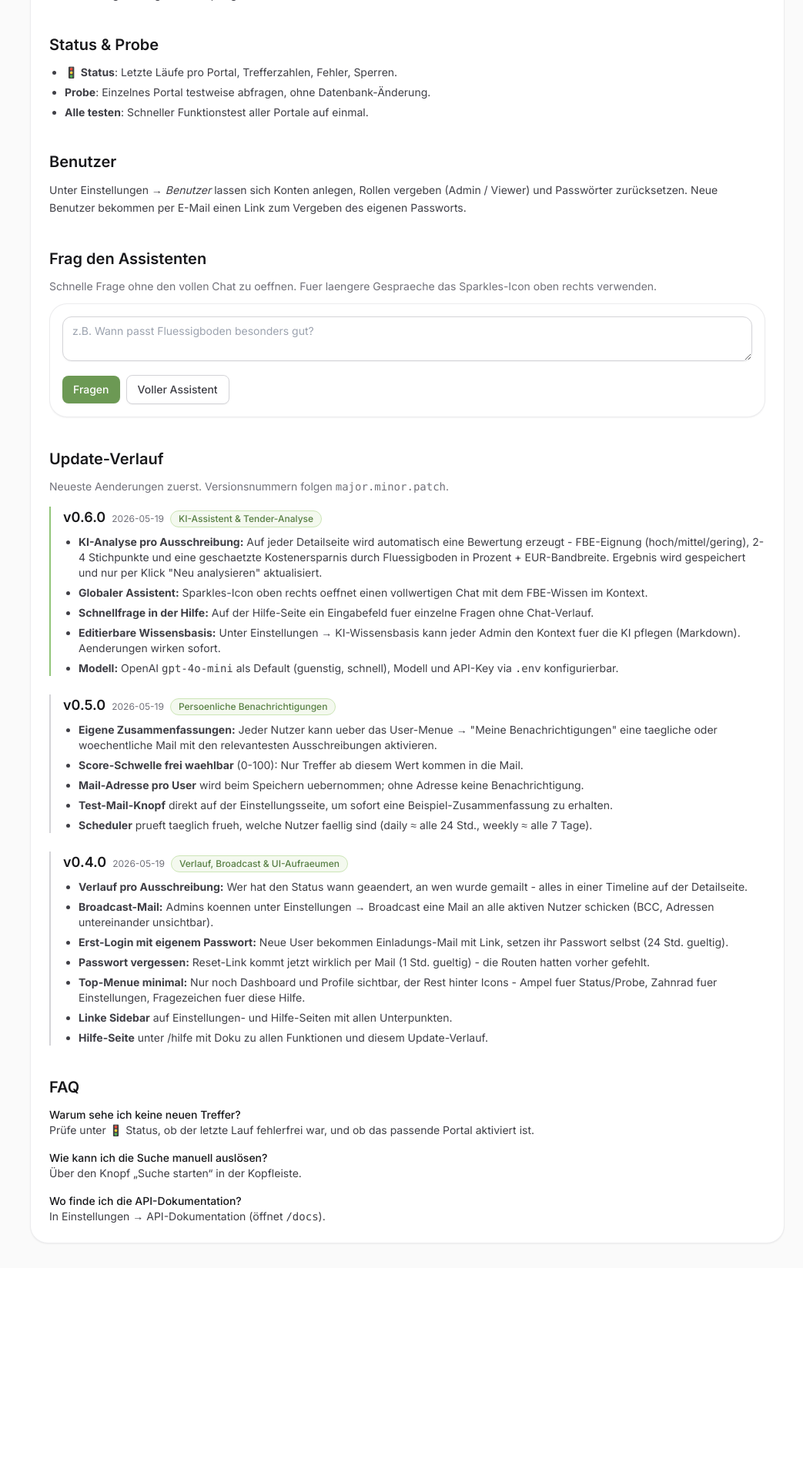
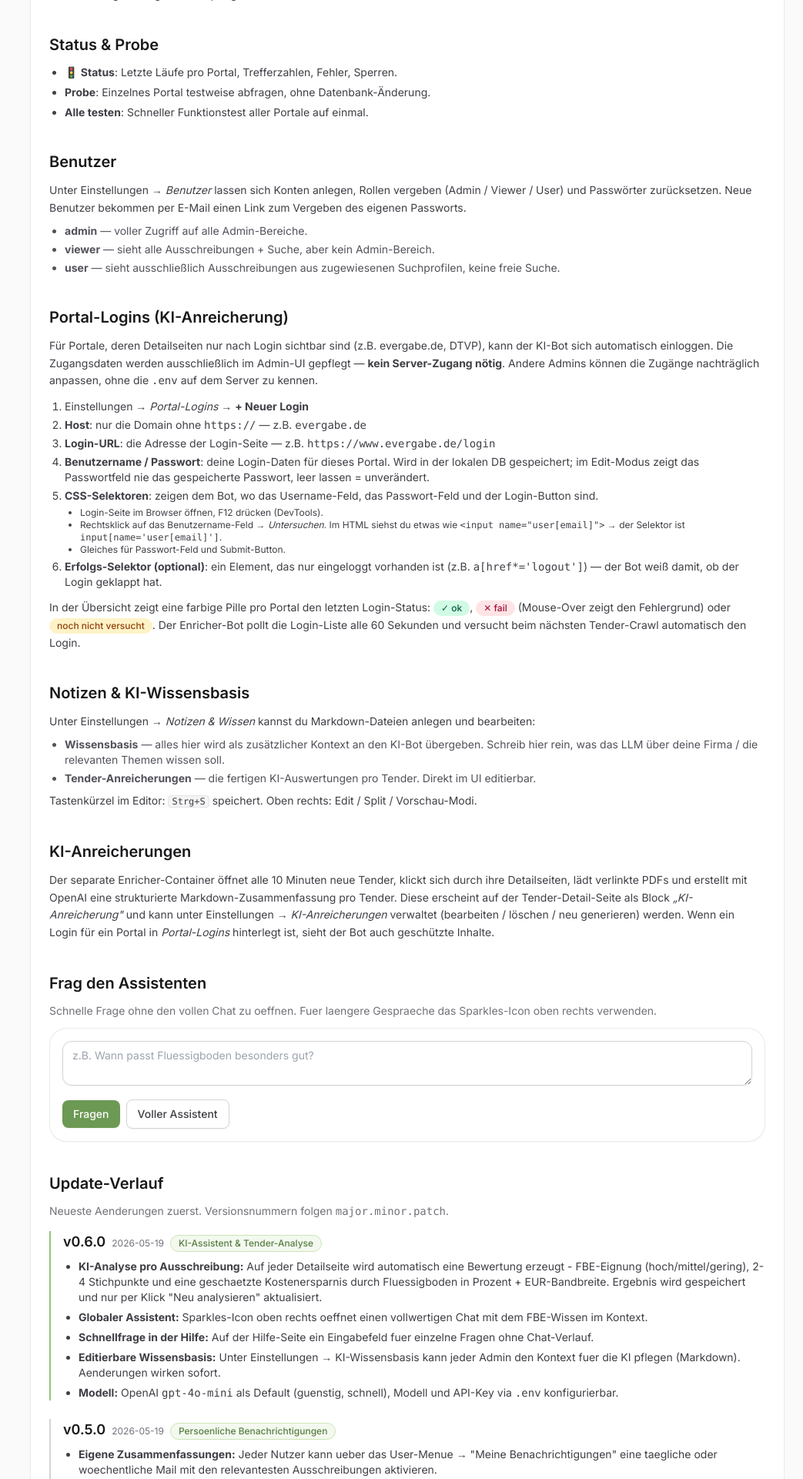
Before and after one commit to DauntlessGiantfromHugeSea/ausschreibungsplattform-fbe, a FastAPI app: page /hilfe in a window 1280 px wide. Shown: the part 873-2794 px from the top of the page at 77% size, without its empty margins (237-1280 px from the left). Before the commit the page ends 2489 px from the top, so only its background shows below. Run offline with FastAPI, Linux system fonts and the light colour scheme; the visitor is signed in with stand-in values (Sample User, id 1); some libraries are stand-ins or nearby versions.

Commit message:
portal-logins: Klartext-Credentials im UI (keine .env-Indirektion)
Vereinfachung nach User-Feedback: Benutzername + Passwort direkt im
Backend-Formular, gespeichert in der lokalen SQLite-DB. Andere Admins
ohne Server-Zugang koennen damit Logins anlegen und aendern - genau
das war der Zweck der UI.

Aenderungen:
- Model: username_env/password_env -> username/password (Klartext, default '')
- Migration add_portal_login_credential_columns(): legt die neuen
  Spalten idempotent an. Alte *_env-Spalten bleiben in der DB liegen,
  werden aber nicht mehr genutzt.
- Save-Handler: Password-Feld bleibt im Edit-Modus leer und wird nur
  ueberschrieben, wenn der Admin etwas tippt - sonst Originalwert
  behalten. (Verhindert versehentliches Leeren.)
- Internal-API liefert username/password 1:1 (kein os.environ.get mehr).
- Template Edit: Username + Passwort-Felder mit Show/Hide-Toggle.
- Template Liste: Spalte 'Benutzername' (Klartext) statt ENV-Namen.

Plus: ausfuehrliche Hilfe-Sektion fuer Portal-Logins in hilfe.html
inkl. Schritt-fuer-Schritt zum Finden der CSS-Selektoren via DevTools.
Aktualisierte Sektionen 'Benutzer' (drei Rollen), 'Notizen & Wissen',
'KI-Anreicherungen'.

```diff
--- a/backend/api.py
+++ b/backend/api.py
@@ -2863,8 +2863,8 @@ def admin_portal_login_save(
     password_selector: str = Form(...),
     submit_selector: str = Form(...),
     success_selector: str = Form(""),
-    username_env: str = Form(...),
-    password_env: str = Form(...),
+    username: str = Form(...),
+    password: str = Form(""),
     enabled: Optional[str] = Form(None),
     db: Session = Depends(get_db),
 ):
@@ -2880,12 +2880,11 @@ def admin_portal_login_save(
     item = db.get(PortalLogin, pid) if pid else None
 
     if not item:
-        # Host-Eindeutigkeit pruefen
         if db.query(PortalLogin).filter(PortalLogin.host == host).first():
             return RedirectResponse(
                 url=f"/admin/portal-logins?error=Host '{host}' existiert bereits",
                 status_code=303)
-        item = PortalLogin(host=host, username_env="", password_env="")
+        item = PortalLogin(host=host, username="", password="")
         db.add(item)
 
     item.host = host
@@ -2895,8 +2894,11 @@ def admin_portal_login_save(
     item.password_selector = password_selector.strip()
     item.submit_selector = submit_selector.strip()
     item.success_selector = success_selector.strip() or None
-    item.username_env = username_env.strip()
-    item.password_env = password_env.strip()
+    item.username = username.strip()
+    # Passwort nur ueberschreiben, wenn neues gesetzt - sonst bestehendes
+    # behalten (Edit-Modus zeigt das Passwortfeld leer aus Sicherheitsgruenden).
+    if password.strip():
+        item.password = password
     item.enabled = enabled == "on"
 
     db.commit()
@@ -2920,20 +2922,13 @@ def admin_portal_login_delete(lid: int, db: Session = Depends(get_db)):
 def internal_portal_logins(db: Session = Depends(get_db)):
     """Liefert alle aktiven Login-Configs als JSON-Liste fuer den Enricher.
 
-    Resolved die ENV-Variablen-Namen (username_env / password_env) gegen
-    os.environ und schickt nur die fertigen Credentials. Configs ohne
-    gesetzte ENV-Variable werden uebersprungen (mit Log-Warnung).
+    Credentials kommen direkt aus der DB - was im Admin-UI gepflegt wurde.
+    Eintraege ohne Username/Passwort werden uebersprungen.
     """
     items = db.query(PortalLogin).filter(PortalLogin.enabled == True).all()  # noqa: E712
     out = []
     for it in items:
-        u = os.environ.get(it.username_env or "", "")
-        p = os.environ.get(it.password_env or "", "")
-        if not u or not p:
-            log.warning(
-                "Portal-Login %s: ENV-Variable nicht gesetzt (username_env=%s, password_env=%s) - skip",
-                it.host, it.username_env, it.password_env,
-            )
+        if not it.username or not it.password:
             continue
         out.append({
             "id": it.id,
@@ -2943,8 +2938,8 @@ def internal_portal_logins(db: Session = Depends(get_db)):
             "password_selector": it.password_selector,
             "submit_selector": it.submit_selector,
             "success_selector": it.success_selector,
-            "username": u,
-            "password": p,
+            "username": it.username,
+            "password": it.password,
         })
     return out
 
--- a/backend/templates/hilfe.html
+++ b/backend/templates/hilfe.html
@@ -73,8 +73,71 @@
     <h2 class="text-xl font-semibold mb-3">Benutzer</h2>
     <p class="text-sm text-zinc-700 dark:text-zinc-300 leading-relaxed">
       Unter Einstellungen → <em>Benutzer</em> lassen sich Konten anlegen, Rollen
-      vergeben (Admin / Viewer) und Passwörter zurücksetzen. Neue Benutzer
+      vergeben (Admin / Viewer / User) und Passwörter zurücksetzen. Neue Benutzer
       bekommen per E-Mail einen Link zum Vergeben des eigenen Passworts.
+    </p>
+    <ul class="list-disc pl-5 text-sm text-zinc-600 dark:text-zinc-400 space-y-1 mt-2">
+      <li><strong>admin</strong> — voller Zugriff auf alle Admin-Bereiche.</li>
+      <li><strong>viewer</strong> — sieht alle Ausschreibungen + Suche, aber kein Admin-Bereich.</li>
+      <li><strong>user</strong> — sieht ausschließlich Ausschreibungen aus zugewiesenen Suchprofilen, keine freie Suche.</li>
+    </ul>
+  </section>
+
+  <section id="portal-logins">
+    <h2 class="text-xl font-semibold mb-3">Portal-Logins (KI-Anreicherung)</h2>
+    <p class="text-sm text-zinc-700 dark:text-zinc-300 leading-relaxed mb-3">
+      Für Portale, deren Detailseiten nur nach Login sichtbar sind (z.B. evergabe.de, DTVP),
+      kann der KI-Bot sich automatisch einloggen. Die Zugangsdaten werden ausschließlich im
+      Admin-UI gepflegt — <strong>kein Server-Zugang nötig</strong>. Andere Admins können
+      die Zugänge nachträglich anpassen, ohne die <code>.env</code> auf dem Server zu kennen.
+    </p>
+    <ol class="list-decimal pl-5 text-sm text-zinc-700 dark:text-zinc-300 space-y-1 mb-3">
+      <li>Einstellungen → <em>Portal-Logins</em> → <strong>+ Neuer Login</strong></li>
+      <li><strong>Host</strong>: nur die Domain ohne <code>https://</code> — z.B. <code>evergabe.de</code></li>
+      <li><strong>Login-URL</strong>: die Adresse der Login-Seite — z.B. <code>https://www.evergabe.de/login</code></li>
+      <li><strong>Benutzername / Passwort</strong>: deine Login-Daten für dieses Portal. Wird in der lokalen DB gespeichert; im Edit-Modus zeigt das Passwortfeld nie das gespeicherte Passwort, leer lassen = unverändert.</li>
+      <li>
+        <strong>CSS-Selektoren</strong>: zeigen dem Bot, wo das Username-Feld, das Passwort-Feld und der Login-Button sind.
+        <ul class="list-disc pl-5 mt-1 text-xs">
+          <li>Login-Seite im Browser öffnen, F12 drücken (DevTools).</li>
+          <li>Rechtsklick auf das Benutzername-Feld → <em>Untersuchen</em>. Im HTML siehst du etwas wie <code>&lt;input name="user[email]"&gt;</code> → der Selektor ist <code>input[name='user[email]']</code>.</li>
+          <li>Gleiches für Passwort-Feld und Submit-Button.</li>
+        </ul>
+      </li>
+      <li><strong>Erfolgs-Selektor (optional)</strong>: ein Element, das nur eingeloggt vorhanden ist (z.B. <code>a[href*='logout']</code>) — der Bot weiß damit, ob der Login geklappt hat.</li>
+    </ol>
+    <p class="text-sm text-zinc-700 dark:text-zinc-300 leading-relaxed">
+      In der Übersicht zeigt eine farbige Pille pro Portal den letzten Login-Status:
+      <span class="pill bg-emerald-100 text-emerald-800 text-xs">✓ ok</span>,
+      <span class="pill bg-rose-100 text-rose-800 text-xs">✕ fail</span> (Mouse-Over zeigt den Fehlergrund) oder
+      <span class="pill bg-amber-100 text-amber-800 text-xs">noch nicht versucht</span>.
+      Der Enricher-Bot pollt die Login-Liste alle 60 Sekunden und versucht beim nächsten Tender-Crawl automatisch den Login.
+    </p>
+  </section>
+
+  <section id="notes">
+    <h2 class="text-xl font-semibold mb-3">Notizen &amp; KI-Wissensbasis</h2>
+    <p class="text-sm text-zinc-700 dark:text-zinc-300 leading-relaxed mb-2">
+      Unter Einstellungen → <em>Notizen &amp; Wissen</em> kannst du Markdown-Dateien anlegen und bearbeiten:
+    </p>
+    <ul class="list-disc pl-5 text-sm text-zinc-600 dark:text-zinc-400 space-y-1 mb-2">
+      <li><strong>Wissensbasis</strong> — alles hier wird als zusätzlicher Kontext an den KI-Bot übergeben. Schreib hier rein, was das LLM über deine Firma / die relevanten Themen wissen soll.</li>
+      <li><strong>Tender-Anreicherungen</strong> — die fertigen KI-Auswertungen pro Tender. Direkt im UI editierbar.</li>
+    </ul>
+    <p class="text-sm text-zinc-700 dark:text-zinc-300 leading-relaxed">
+      Tastenkürzel im Editor: <kbd class="text-xs bg-zinc-100 px-1 border border-zinc-200 rounded">Strg+S</kbd> speichert.
+      Oben rechts: Edit / Split / Vorschau-Modi.
+    </p>
+  </section>
+
+  <section id="enrichment">
+    <h2 class="text-xl font-semibold mb-3">KI-Anreicherungen</h2>
+    <p class="text-sm text-zinc-700 dark:text-zinc-300 leading-relaxed">
+      Der separate Enricher-Container öffnet alle 10 Minuten neue Tender, klickt sich durch ihre Detailseiten,
+      lädt verlinkte PDFs und erstellt mit OpenAI eine strukturierte Markdown-Zusammenfassung pro Tender.
+      Diese erscheint auf der Tender-Detail-Seite als Block <em>„KI-Anreicherung"</em> und kann unter
+      Einstellungen → <em>KI-Anreicherungen</em> verwaltet (bearbeiten / löschen / neu generieren) werden.
+      Wenn ein Login für ein Portal in <em>Portal-Logins</em> hinterlegt ist, sieht der Bot auch geschützte Inhalte.
     </p>
   </section>
 
```
Also changed, not shown: backend/migrations.py (+34 -0 lines), backend/models.py (+4 -4 lines), backend/templates/portal_login_edit.html (+33 -14 lines), backend/templates/portal_logins.html (+2 -5 lines).
